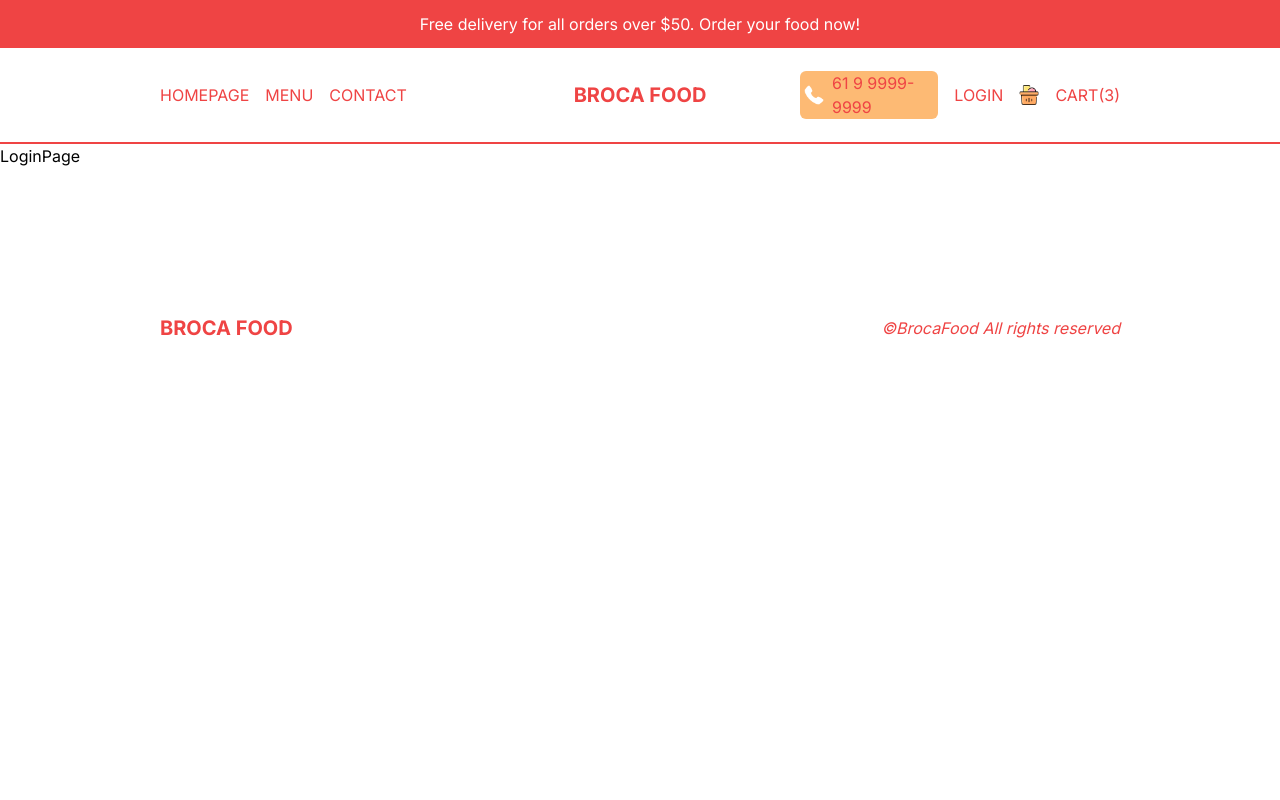
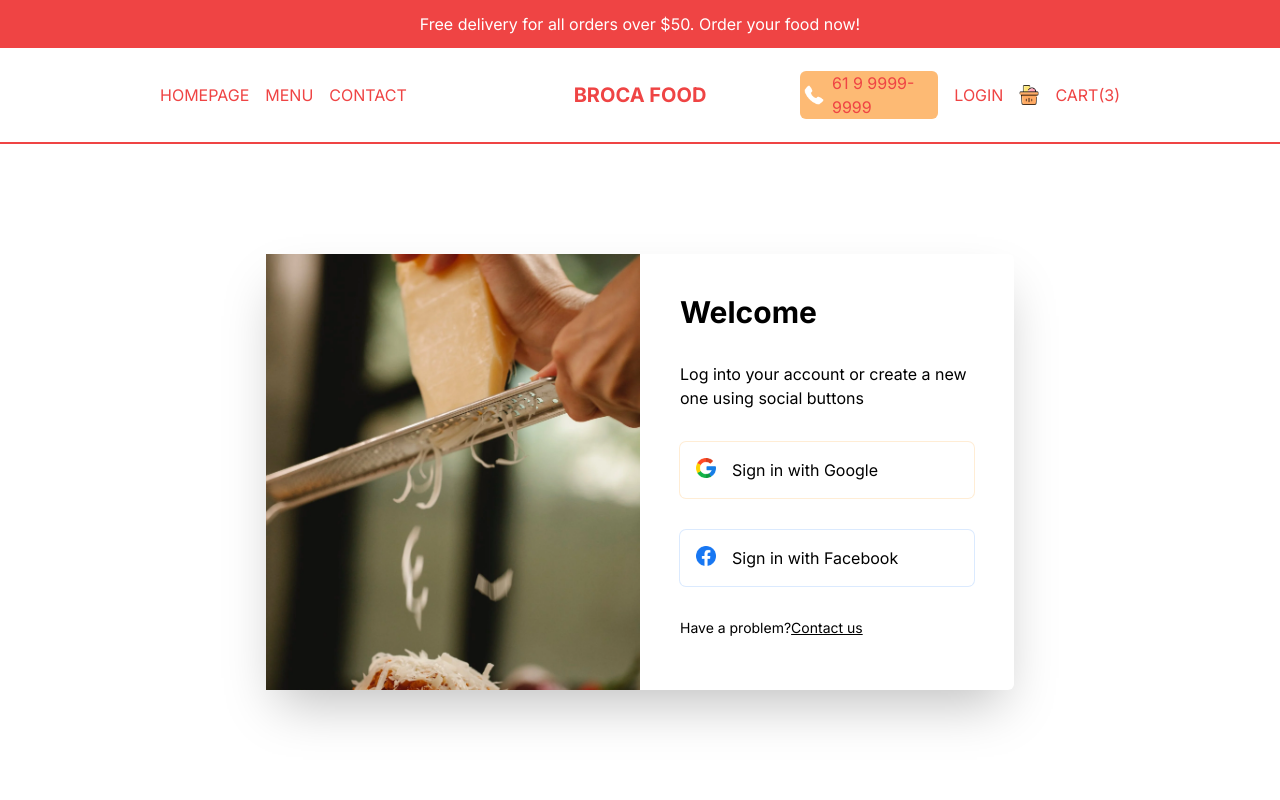
Before and after one commit to pedrowilliamsantos/restaurante, a Next.js app: page /login in a window 1280 px wide. Shown: the top 800 px of the page. Built offline with nearby package versions, Linux system fonts and the light colour scheme.

Commit message:
tela de login

```diff
--- a/src/app/login/page.tsx
+++ b/src/app/login/page.tsx
@@ -1,8 +1,35 @@
+import Image from 'next/image'
+import Link from 'next/link'
 import React from 'react'
 
 const LoginPage = () => {
     return (
-        <div>LoginPage</div>
+        <div className="p-4 h-[calc(100vh-6rem)] md:h-[calc(100vh-9rem)] flex items-center justify-center">
+            {/* BOX */}
+            <div className=" h-full shadow-2xl rounded-md flex flex-col md:flex-row md:h-[70%] md:w-full lg:w-[60%] 2xl:w-1/2">
+                {/* IMAGE CONTAINER */}
+                <div className="relative h-1/3 w-full md:h-full md:w-1/2">
+                    <Image src="/loginBg.png" alt="" fill className="object-cover" />
+                </div>
+                {/* FORM CONTAINER */}
+                <div className="p-10 flex flex-col gap-8 md:w-1/2">
+                    <h1 className="font-bold text-xl xl:text-3xl">Welcome</h1>
+                    <p>Log into your account or create a new one using social buttons</p>
+                    <button className="flex gap-4 p-4 ring-1 ring-orange-100 rounded-md">
+                        <Image src="/google.png" alt="" width={20} height={20} className="object-contain"/>
+                        <span>Sign in with Google</span>
+                    </button>
+                    <button className="flex gap-4 p-4 ring-1 ring-blue-100 rounded-md">
+                        <Image src="/facebook.png" alt="" width={20} height={20} className="object-contain"/>
+                        <span>Sign in with Facebook</span>
+                    </button>
+                    <p className="text-sm">
+                        Have a problem?
+                        <Link className="underline" href="/">Contact us</Link>
+                    </p>
+                </div>
+            </div>
+        </div>
     )
 }
 
```
Also changed, not shown: src/app/cart/page.tsx (line endings or trailing spaces).
